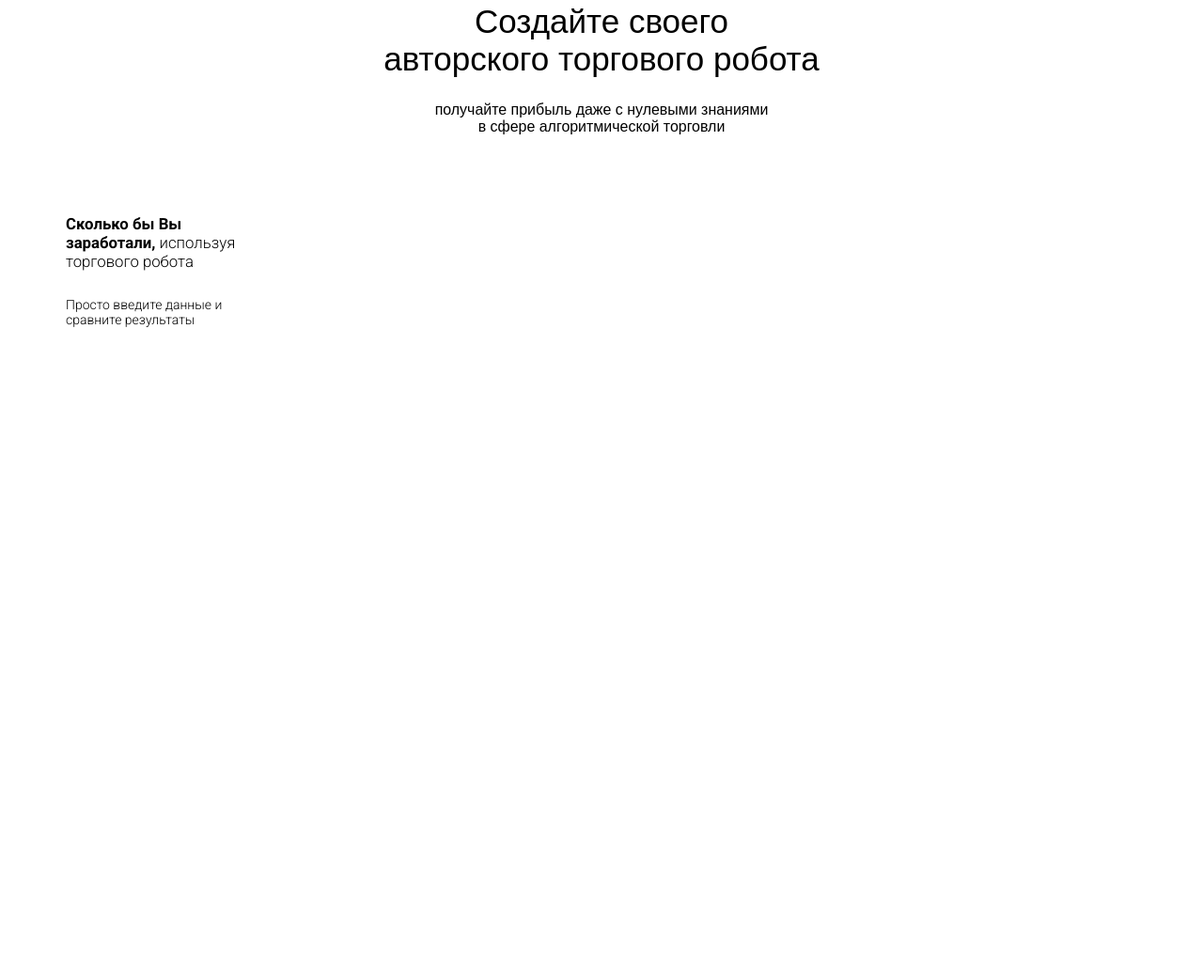
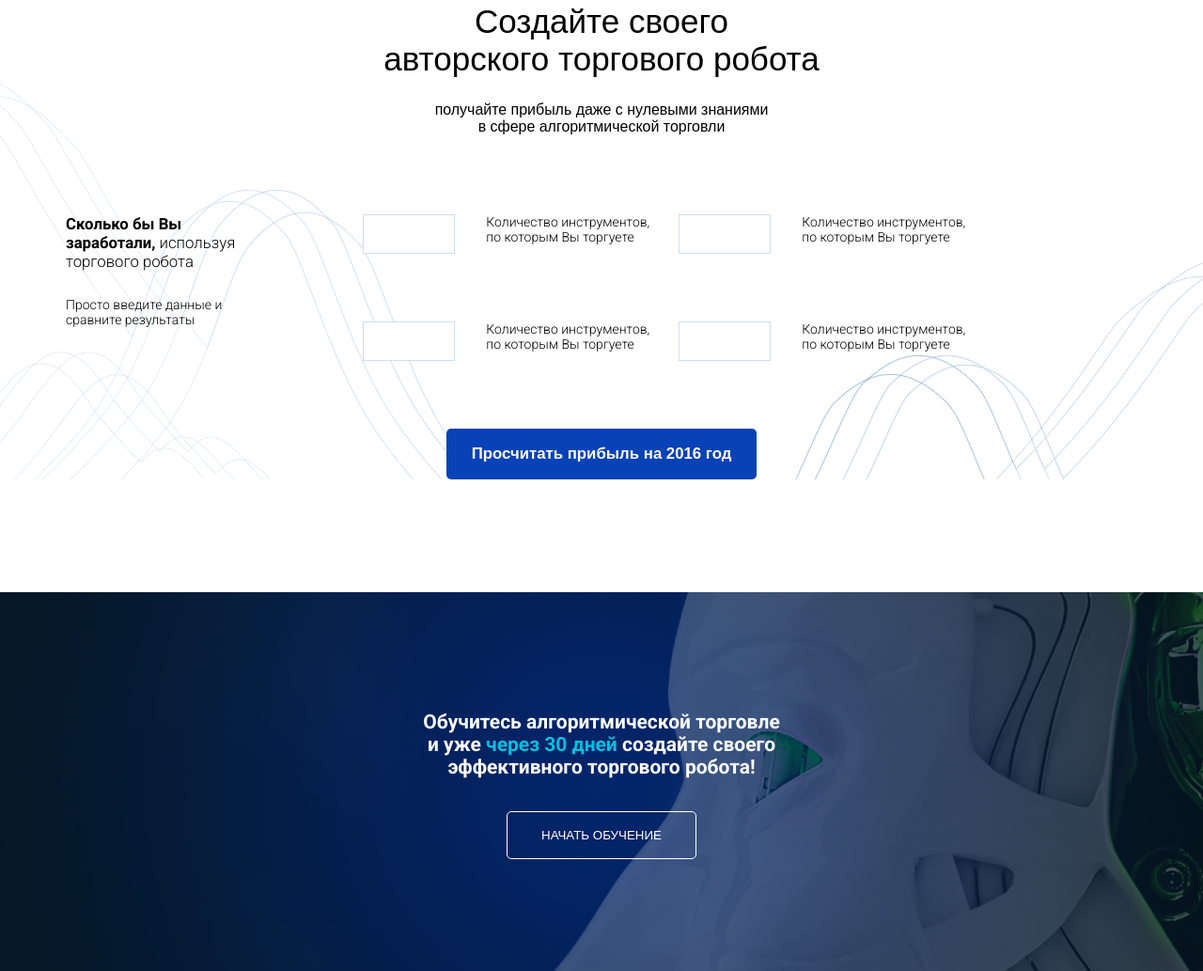
Before and after one commit to SanyaMad/algotrade, a plain HTML site: page index.html in a window 1280 px wide. Shown: the part 1885-2918 px from the top of the page at 94% size. Before the commit the page ends 2233 px from the top, so only its background shows below. Drawn offline with Linux system fonts and the light colour scheme.

Commit message:
update 23.02

```diff
--- a/index.html
+++ b/index.html
@@ -88,8 +88,43 @@
                 <p class="inputs__text">Просто введите данные
                     и сравните результаты </p>
             </div>
+            <div class="block__inputs">
+                <div class="input">
+                    <input type="number" class="create__input">
+                    <label class="label__create">Количество инструментов,
+                        по которым Вы торгуете</label>
+                </div>
+                <div class="input">
+                    <input type="number" class="create__input">
+                    <label class="label__create">Количество инструментов,
+                        по которым Вы торгуете</label>
+                </div>
+                <div class="input">
+                    <input type="number" class="create__input">
+                    <label for="create__input" class="label__create">Количество инструментов,
+                        по которым Вы торгуете</label>
+                </div>
+                <div class="input">
+                    <input type="number" class="create__input">
+                    <label for="create__input" class="label__create">Количество инструментов,
+                        по которым Вы торгуете</label>
+                </div>
+            </div>
+        </div>
+        <div class="create__button">
+            <button class="create__btn">Просчитать прибыль на 2016 год</button>
         </div>
     </div>
     </section>
+    <section class="study">
+        <div class="container study__text">
+            <h3 class="study__title">Обучитесь алгоритмической торговле
+                и уже <label class="lightblue">через 30 дней</label> создайте
+                своего эффективного торгового робота!</h3>
+                <div class="study__button__block">
+                    <button class="study__button">НАЧАТЬ ОБУЧЕНИЕ</button>
+                </div>
+        </div>
+    </section>
 </body>
 </html>
--- a/sass/style.sass
+++ b/sass/style.sass
@@ -5,3 +5,4 @@
 @import 'templates/header'
 @import 'templates/hero'
 @import 'templates/create'
+@import 'templates/study'
--- a/sass/templates/_create.sass
+++ b/sass/templates/_create.sass
@@ -1,4 +1,5 @@
 .create
+    background: url(../img/createbg.png) no-repeat bottom
     &__title
         font-family: 'Roboto-light  ', sans-serif
         font-size: 2.5rem
@@ -14,8 +15,31 @@
         max-width: 26rem
         margin: auto
         margin-bottom: 6rem
+    &__inputs
+        display: flex
+    &__input
+        margin-right: 2.35rem
+        max-width: 7rem
+        min-height: 3rem
+        border: 1px solid rgba(207, 222, 238, 1)
+    &__button
+        display: flex
+        align-items: center
+        justify-content: center
+        margin-bottom: 8.57rem
+    &__btn
+        cursor: pointer
+        padding: 1.2rem 1.9rem
+        border: none
+        border-radius: 5px
+        background: $blue
+        color: $light
+        font-size: 1.2rem
+        font-weight: bold
 .create__block__title
     margin: auto
+.inputs__block__text
+    margin-right: 9.6rem
 .inputs__title
      font-size: 1.2rem
      font-weight: normal
@@ -25,3 +49,10 @@
     max-width: 12rem
     font-weight: normal
     font-size: 1rem
+.block__inputs
+    columns: 2 23rem
+.input
+    display: flex
+    margin-bottom: 5.14rem
+.label__create
+    max-width: 13rem
--- /dev/null
+++ b/sass/templates/_study.sass
@@ -0,0 +1,25 @@
+.study
+    background: url(../img/study-bg.png) no-repeat center / cover
+    &__text
+        padding-top: 9rem
+        padding-bottom: 8.5rem
+        margin: auto
+    &__title
+        max-width: 28rem
+        font-size: 1.5rem
+        color: $light
+        text-align: center
+        margin: auto
+    &__button__block
+        display: flex
+        justify-content: center
+        margin-top: 2.5rem
+    &__button
+        cursor: pointer
+        padding: 1.2rem 2.6rem
+        color: $light
+        border: 1px solid $light
+        background: transparent
+        border-radius: 5px
+.lightblue
+    color: $lightblue
```
Also changed, not shown: css/style.css, img/createbg.png (added), img/study-bg.png (added), 1 other file.
